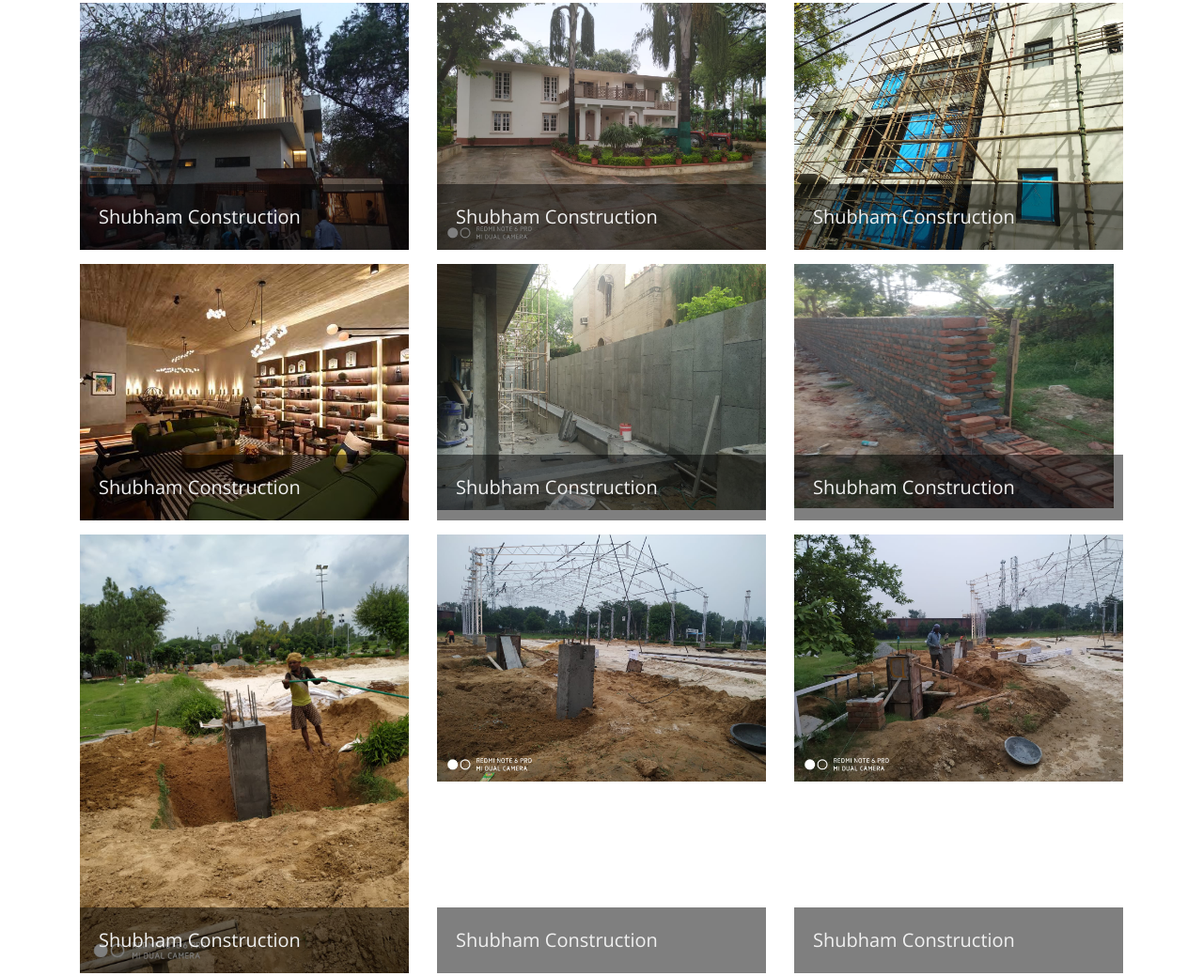
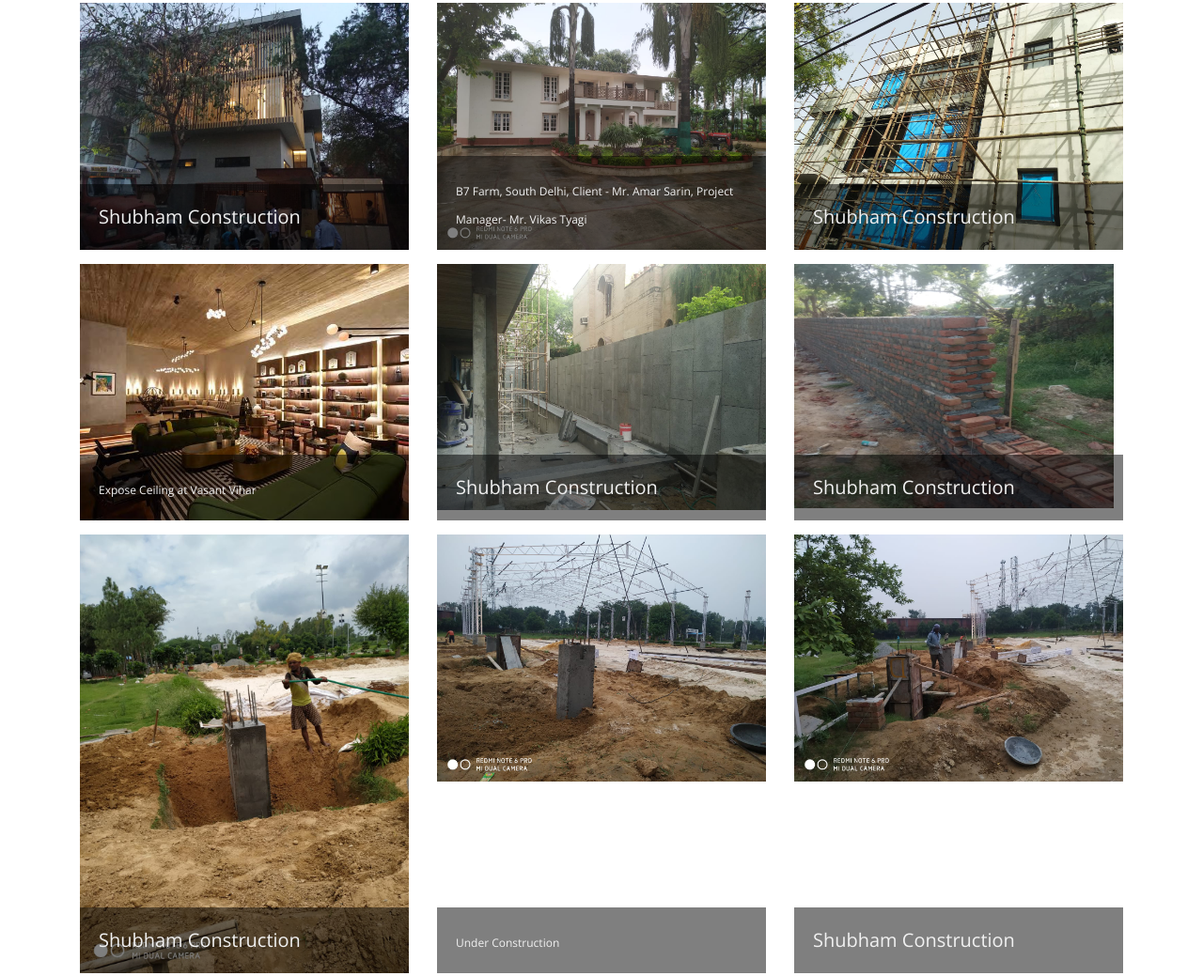
Before and after one commit to shubhamconstruction/shubhamconstruction.github.io, a plain HTML site: page index.html in a window 1280 px wide. Shown: the part 2852-3891 px from the top of the page at 94% size. Drawn offline with nearby package versions, Linux system fonts and the light colour scheme; a script that the page names is missing.

Commit message:
Update index.html

```diff
--- a/index.html
+++ b/index.html
@@ -145,7 +145,7 @@
             <div>
               <img src="p8.jpeg" class="img-responsive" />
               <div class="div watermarkOnImg">
-                <span class="content">Shubham Construction</span>
+            <span class="content" style="font-size: 12px!important;">Expose Wall, Vasant Vihar D 1/7, Client - Anuj garg</span>
               </div>
             </div>
 
@@ -212,7 +212,7 @@
             <div>
               <img src="p1.jpeg" class="img-responsive" />
               <div class="div watermarkOnImg">
-                <span class="content">Shubham Construction</span>
+        <span class="content" style="font-size: 12px!important;">B7 Farm, South Delhi, Client - Mr. Amar Sarin, Project Manager- Mr. Vikas Tyagi</span>
               </div>
             </div>
 
@@ -234,7 +234,7 @@
             <div>
               <img src="p12.jpeg" class="img-responsive" />
               <div class="div watermarkOnImg">
-                <span class="content">Shubham Construction</span>
+   <span class="content" style="font-size: 12px!important;">Expose Ceiling at Vasant Vihar</span>
               </div>
             </div>
           </div>
@@ -279,7 +279,7 @@
             <div>
               <img src="p15.jpeg" class="img-responsive" />
               <div class="div watermarkOnImg">
-                <span class="content">Shubham Construction</span>
+               <span class="content" style="font-size: 12px!important;">Under Construction</span>
               </div>
             </div>
 
```
